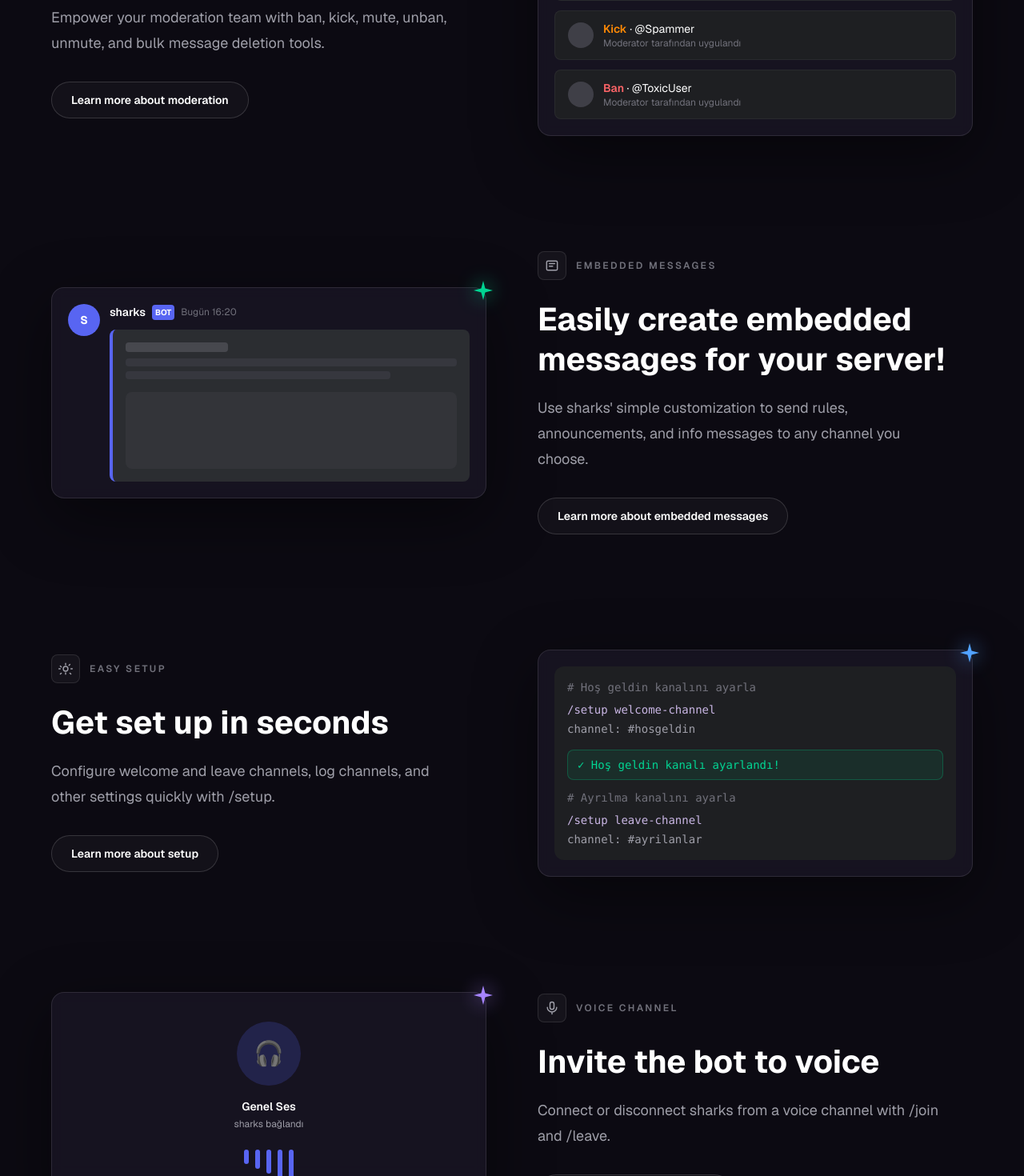
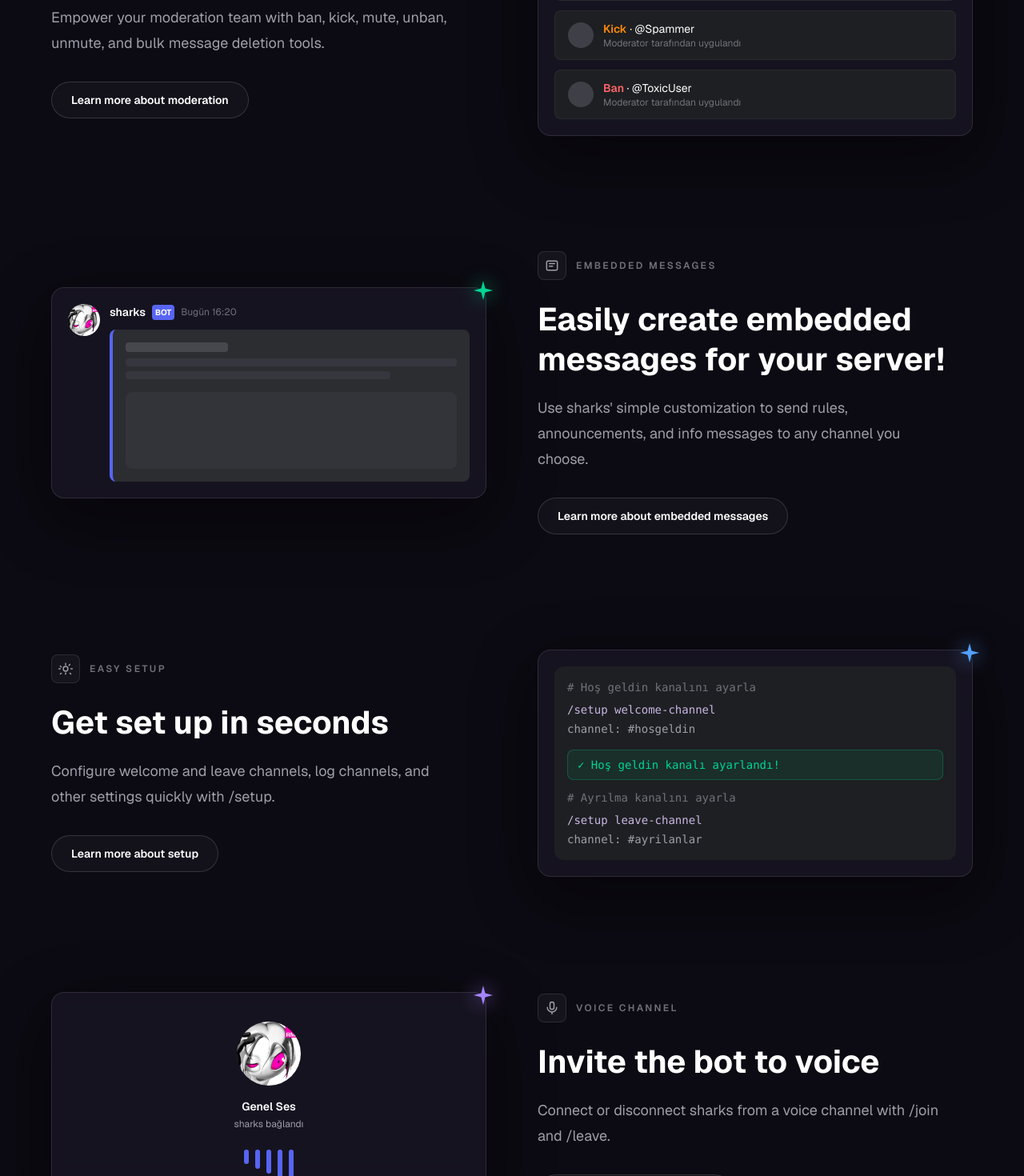
Before and after one commit to lutezzi/sharks-bot-website, a Next.js app: page /en in a window 1280 px wide. Shown: the part 1931-3401 px from the top of the page at 80% size. Built offline with nearby package versions, Linux system fonts and the light colour scheme; no server answers.

Commit message:
Mockup logos replaced with the bot logo

```diff
--- a/components/FeatureMockup.tsx
+++ b/components/FeatureMockup.tsx
@@ -1,3 +1,4 @@
+import Image from "next/image";
 import type { FeatureMockupType } from "@/lib/i18n";
 
 type FeatureMockupProps = {
@@ -12,10 +13,19 @@ function Sparkle({ className }: { className?: string }) {
   );
 }
 
-function BotAvatar() {
+function BotAvatar({ size = 40 }: { size?: number }) {
   return (
-    <div className="flex h-10 w-10 shrink-0 items-center justify-center rounded-full bg-[#5865F2] text-sm font-bold text-white">
-      S
+    <div
+      className="relative shrink-0 overflow-hidden rounded-full"
+      style={{ width: size, height: size }}
+    >
+      <Image
+        src="/assets/logo.png"
+        alt="sharks"
+        fill
+        className="object-cover"
+        sizes={`${size}px`}
+      />
     </div>
   );
 }
@@ -194,9 +204,7 @@ function VoiceMockup() {
   return (
     <MockupShell sparkleClassName="text-violet-400">
       <div className="flex flex-col items-center py-4">
-        <div className="flex h-20 w-20 items-center justify-center rounded-full bg-[#5865F2]/20 text-3xl">
-          🎧
-        </div>
+        <BotAvatar size={80} />
         <p className="mt-4 text-sm font-semibold text-white">Genel Ses</p>
         <p className="mt-1 text-xs text-zinc-400">sharks bağlandı</p>
         <div className="mt-6 flex gap-2">
```
